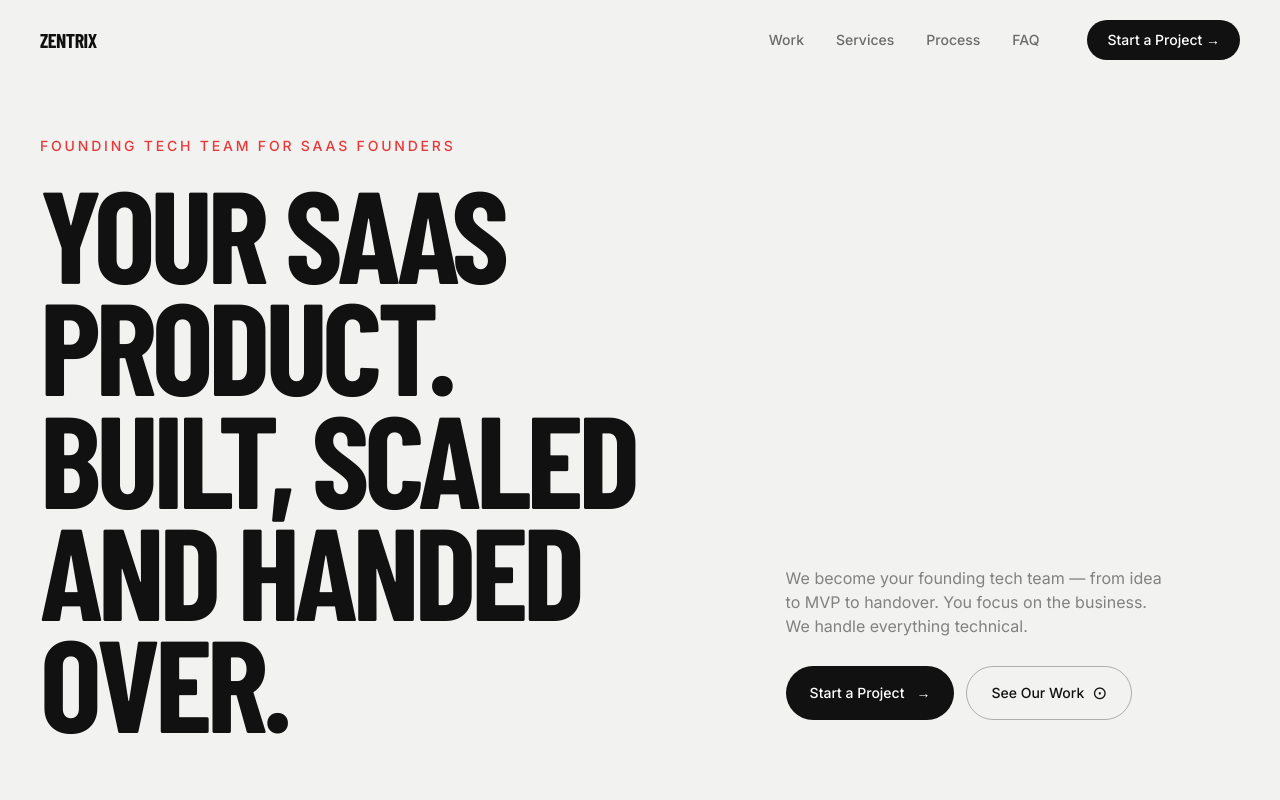
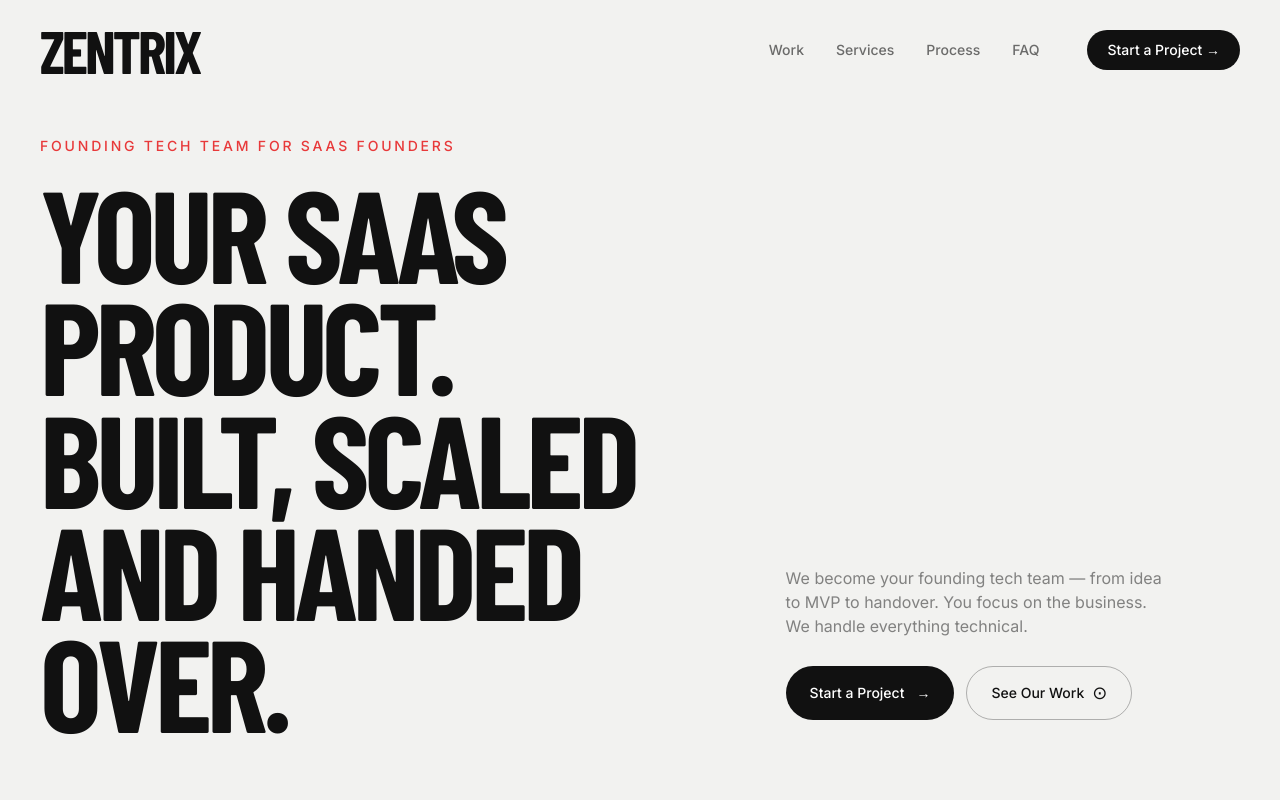
Before and after one commit to tanishqdhama01/antigravity-landing, a React (Vite) app: page / in a window 1280 px wide. Shown: the top 800 px of the page. Built offline with nearby package versions, Linux system fonts and the light colour scheme; a web font is replaced by a local one.

Commit message:
increase Zentrix logo size in navbar

```diff
--- a/src/components/Navbar.jsx
+++ b/src/components/Navbar.jsx
@@ -23,7 +23,7 @@ export default function Navbar({ onStartProject }) {
       <div className="max-w-[1400px] mx-auto px-6 md:px-10 flex items-center justify-between">
         {/* Logo */}
         <div className="flex items-center gap-3">
-          <span className={`font-heading text-lg md:text-xl uppercase tracking-tight font-bold transition-colors duration-500 ${scrolled ? 'text-white' : 'text-brand-dark'}`}>
+          <span className={`font-heading text-4xl md:text-5xl lg:text-6xl uppercase tracking-tighter font-black transition-colors duration-500 leading-none ${scrolled ? 'text-white' : 'text-brand-dark'}`}>
             Zentrix
           </span>
         </div>
```
